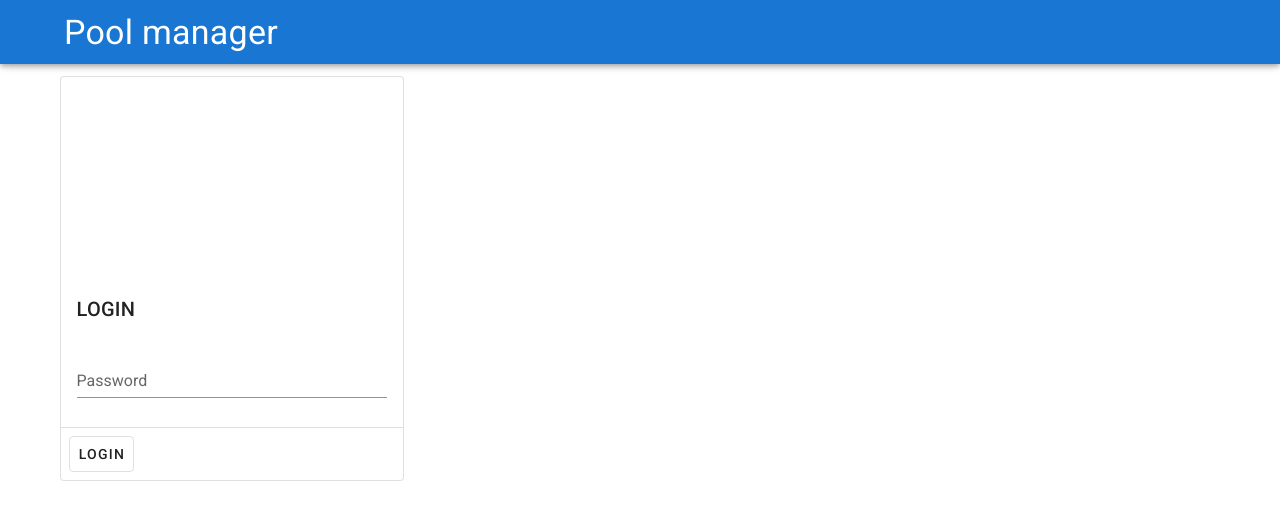
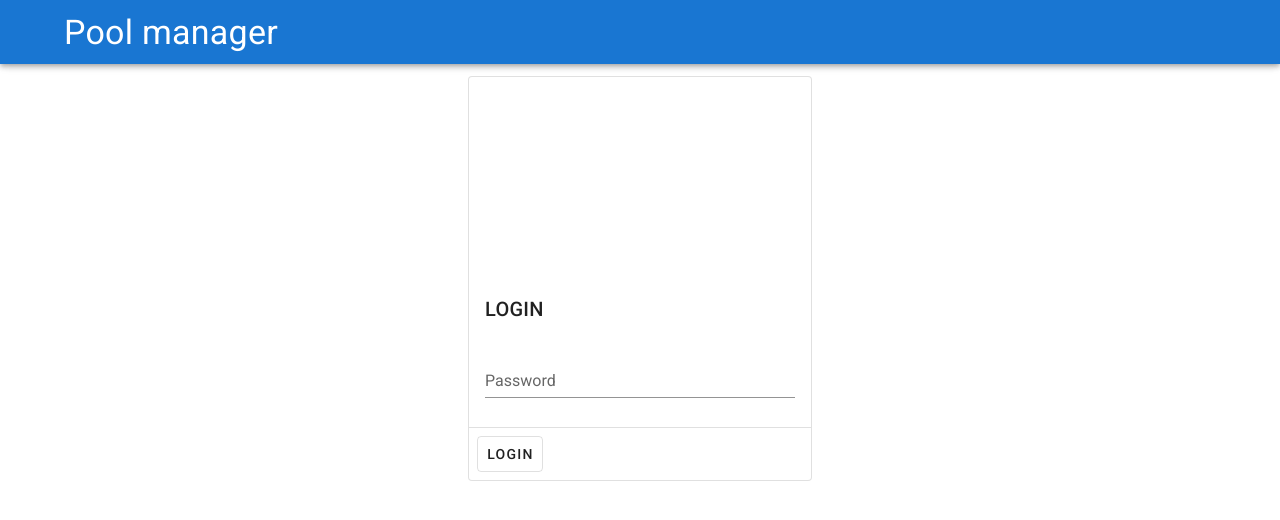
Before and after one commit to libesz/poolmanager, a Vue app in the folder site/: page / in a window 1280 px wide. Shown: the top 520 px of the page. Built offline with nearby package versions, Linux system fonts and the light colour scheme.

Commit message:
Some rename and placement fix

```diff
--- a/site/src/App.vue
+++ b/site/src/App.vue
@@ -7,7 +7,7 @@
     >
       <div class="d-flex align-center">
         <v-img
-          alt="Vuetify Logo"
+          alt="Pool Manager Logo"
           class="shrink mr-2"
           contain
           src="/favicon.png"
--- a/site/src/components/Login.vue
+++ b/site/src/components/Login.vue
@@ -1,7 +1,7 @@
 <template>
   <v-container>
     <v-row>
-      <v-col class="flex-grow-0">
+      <v-col class="d-flex justify-center">
         <v-card max-width="344" outlined>
           <v-img src="pool_resized.jpg" height="200px"></v-img>
           <v-card-title>
--- a/site/src/components/Main.vue
+++ b/site/src/components/Main.vue
@@ -8,9 +8,9 @@
         v-for="(controllerConfigSchema, controllerName) in configSchema"
         :key="controllerName"
       >
-      <Config :token="token" @loginFailure="$emit('loginFailure')"
-        :controllerConfigSchema="controllerConfigSchema"
-        :controllerName="controllerName" />
+        <Config :token="token" @loginFailure="$emit('loginFailure')"
+          :controllerConfigSchema="controllerConfigSchema"
+          :controllerName="controllerName" />
       </v-col>
     </v-row>
   </v-container>
```
